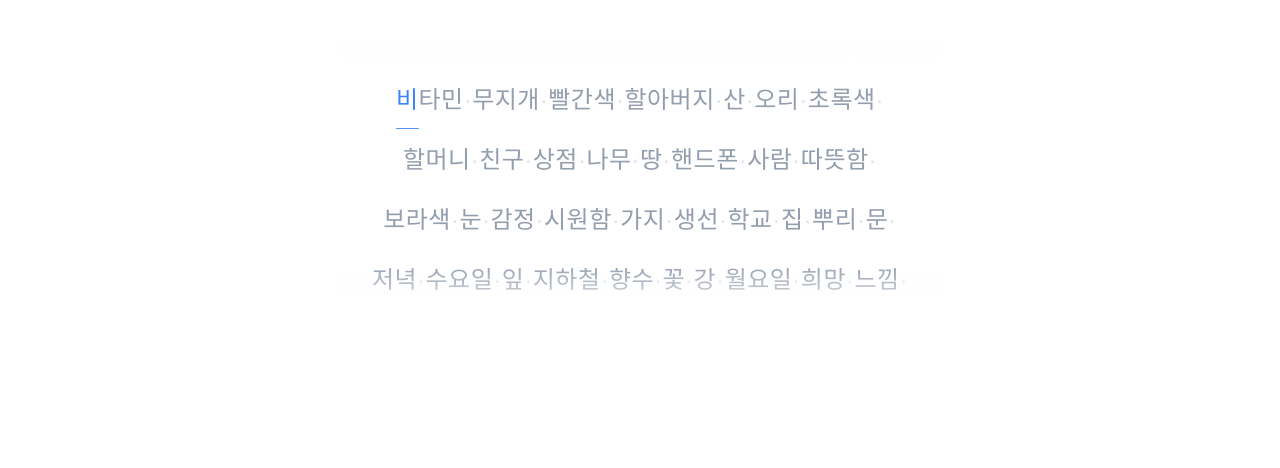
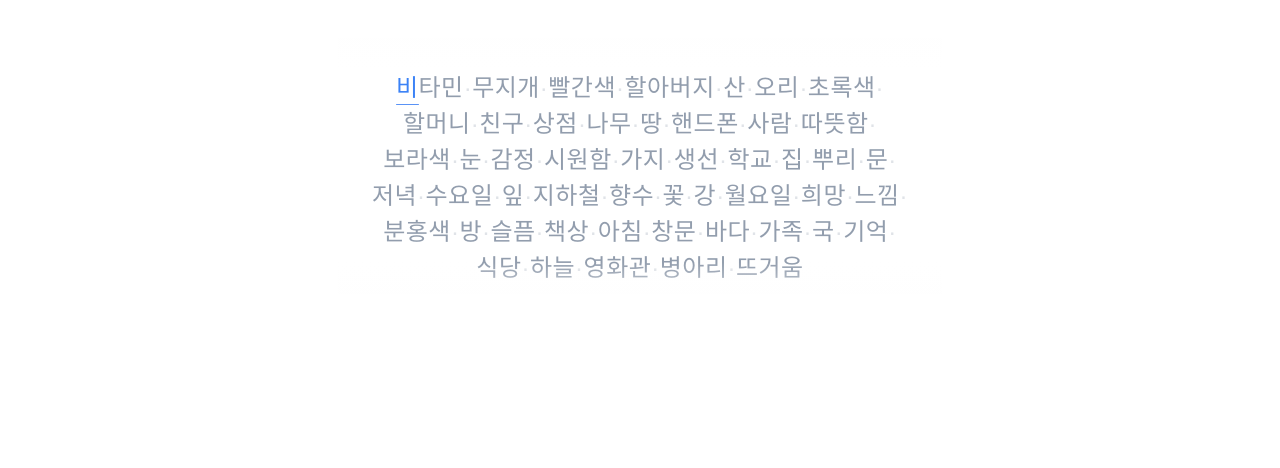
Before and after one commit to JYJE0N/wollu, a Next.js app: page / in a window 1280 px wide. Shown: the part 277-745 px from the top of the page. Built offline with nearby package versions, Linux system fonts and the light colour scheme; no server answers; the database is empty; a web font is replaced by a local one.

Commit message:
줄간격 하드코딩 문제

```diff
--- a/src/components/core/TextRenderer.tsx
+++ b/src/components/core/TextRenderer.tsx
@@ -417,8 +417,8 @@ export const TextRenderer = memo(function TextRenderer({
             <div
               className="flex flex-wrap justify-center items-baseline min-h-full"
               style={{
-                // 고정 라인 높이
-                lineHeight: "2.5",
+                // CSS 변수 기반 라인 높이 사용
+                lineHeight: "var(--typing-line-height-desktop, 1.5)",
                 letterSpacing: "0.02em", // 자간도 약간 추가
                 // 영화 크레딧 스타일을 위한 추가 스타일
                 textAlign: "center",
```
